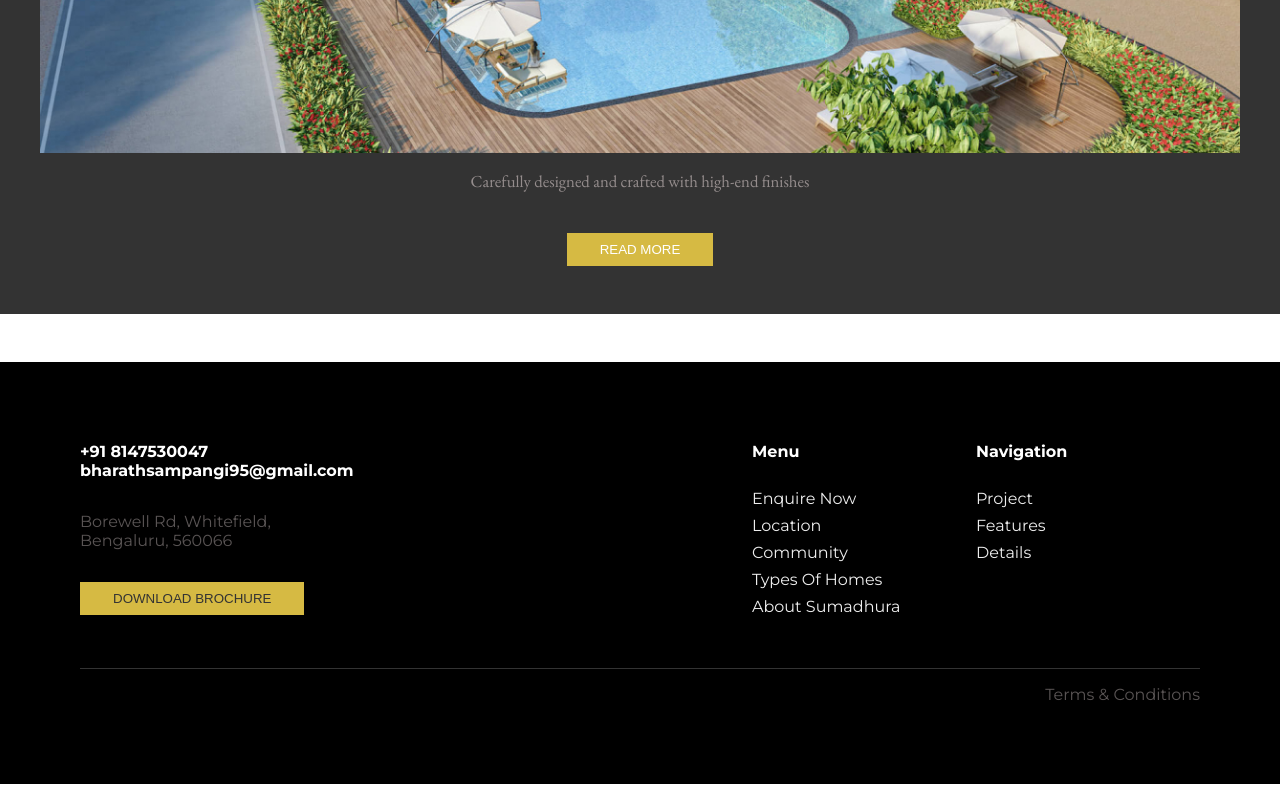
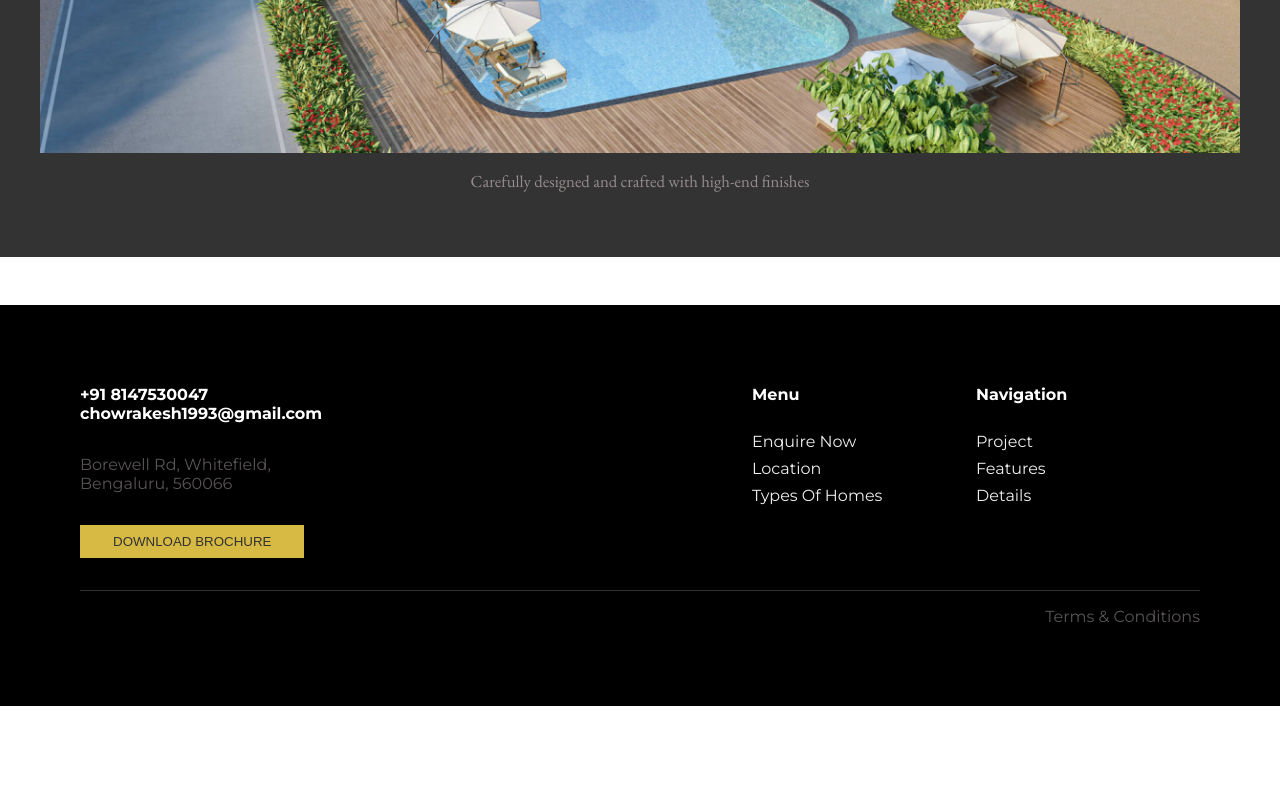
Before and after one commit to bharathsampangi/folium, a Next.js app: page /project in a window 1280 px wide. Shown: the part 2295-3095 px from the top of the page. After the commit the page ends 3017 px from the top, so only its background shows below. Built offline with nearby package versions, Linux system fonts and the light colour scheme.

Commit message:
filled all dead links

```diff
--- a/components/footer/Footer.js
+++ b/components/footer/Footer.js
@@ -1,3 +1,4 @@
+import Link from "next/link"
 import styles from "./styles/Footer.module.css"
 
 export default function Footer() {
@@ -7,30 +8,58 @@ export default function Footer() {
                 <div className={styles.footerOption1}>
                     <div className={styles.head}>
                         +91 8147530047<br/>
-                        bharathsampangi95@gmail.com
+                        chowrakesh1993@gmail.com
                     </div>
                     <div className={styles.text}>
                         Borewell Rd, Whitefield,<br/>
                         Bengaluru, 560066
                     </div>
-                    <button className={styles.button}>download brochure</button>
+                    <button className={styles.button}>
+                        <Link href="/enquire">
+                            download brochure
+                        </Link>
+                    </button>
                 </div>
                 <div className={styles.footerOption2}>
                     <div className={styles.head}>Menu</div>
                     <ul className={styles.list}>
-                        <li>enquire now</li>
-                        <li>location</li>
-                        <li>community</li>
-                        <li>types of homes</li>
-                        <li>about sumadhura</li>
+                        <li>
+                            <Link href="/enquire">
+                                enquire now
+                            </Link>
+                        </li>
+                        <li>
+                            <Link href="/#location">
+                                location
+                            </Link>
+                        </li>
+                        {/* <li>community</li> */}
+                        <li>
+                            <Link href="/#preview">
+                                types of homes
+                            </Link>
+                        </li>
+                        {/* <li>about sumadhura</li> */}
                     </ul>
                 </div>
                 <div className={styles.footerOption3}>
                     <div className={styles.head}>Navigation</div>
                     <ul className={styles.list}>
-                        <li>project</li>
-                        <li>features</li>
-                        <li>details</li>
+                        <li>
+                            <Link href="/project">
+                                project
+                            </Link>
+                        </li>
+                        <li>
+                            <Link href="/features">
+                                features
+                            </Link>
+                        </li>
+                        <li>
+                            <Link href="/enquire">
+                                details
+                            </Link>
+                        </li>
                     </ul>
                 </div>
             </div>
--- a/components/hero/Hero.js
+++ b/components/hero/Hero.js
@@ -1,6 +1,7 @@
 import styles from "./styles/Hero.module.css"
 import Image from "next/image"
 import Folium from "../../public/images/folium-2.png"
+import Link from "next/link"
 
 export default function Hero() {
     return (
@@ -36,7 +37,7 @@ export default function Hero() {
                             </div>
                         </div>
                     </div>
-                    <button className={styles.listButton}>Read More</button>
+                    <button className={styles.listButton}><Link href="/project">Read More</Link></button>
                 </div>
             </div>
         </section>
--- a/components/location/Location.js
+++ b/components/location/Location.js
@@ -3,7 +3,7 @@ import styles from "./styles/Location.module.css"
 
 export default function Location() {
     return (
-        <section className={styles.location}>
+        <section className={styles.location} id="location">
             <div className={styles.locationBox}>
                 <div className={styles.locationInnerBox}>
                     <div className={styles.locationHeader}>location</div>
@@ -21,7 +21,7 @@ export default function Location() {
                     >
                         View on Google Maps
                     </Link>
-                    <button className={styles.listButton}>Read More</button>
+                    {/* <button className={styles.listButton}>Read More</button> */}
                 </div>
             </div>
             <div className={styles.locationMap}>
--- a/components/preview/Preview.js
+++ b/components/preview/Preview.js
@@ -1,3 +1,4 @@
+import Link from "next/link"
 import {useState, useEffect} from "react"
 import styles from "./styles/Preview.module.css"
 
@@ -34,7 +35,7 @@ export default function Preview() {
     }
 
     return (
-        <section className={styles.preview}>
+        <section className={styles.preview} id="preview">
             <div className={styles.header}>
                 HOMES, PERSONALISED TO <br/>PERFECTION.
             </div>
@@ -106,7 +107,9 @@ export default function Preview() {
                 <a className={styles.next} onClick={() => plusSlides(1)}>&#10095;</a>
             </div>
             <div className={styles.buttonContainer}>
-                <button className={styles.button}>Read More</button>
+                <button className={styles.button}>
+                    <Link href="/project">Read More</Link>
+                </button>
             </div>
         </section>
     )
--- a/components/welcome/Welcome.js
+++ b/components/welcome/Welcome.js
@@ -56,9 +56,9 @@ export default function Welcome() {
                         </div>
                     }
                 </div>
-                <div className={styles.buttonContainer}>
+                {/* <div className={styles.buttonContainer}>
                     <button className={styles.button}>Read More</button>
-                </div>
+                </div> */}
             </div>
         </section>
     )
--- a/components/who/Who.js
+++ b/components/who/Who.js
@@ -65,7 +65,7 @@ export default function Who() {
                         everyone is welcome. The neighborhood was designed with your
                         needs in mind, as well as lots of surprises!
                     </p>
-                    <button className={styles.listButton}>Read More</button>
+                    {/* <button className={styles.listButton}>Read More</button> */}
                 </div>
             </div>
         </section>
```
Also changed, not shown: components/experience/Experience.js (+6 -1 lines).
